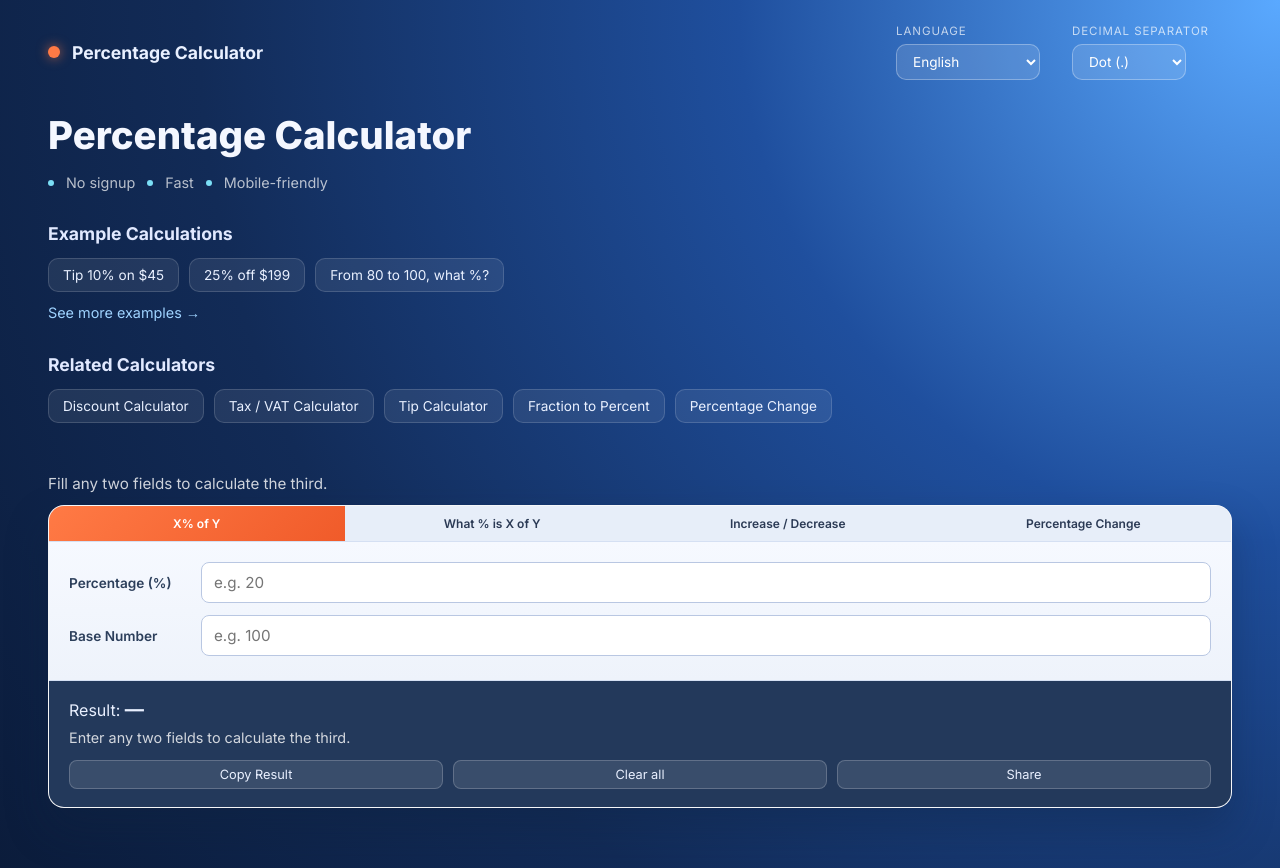
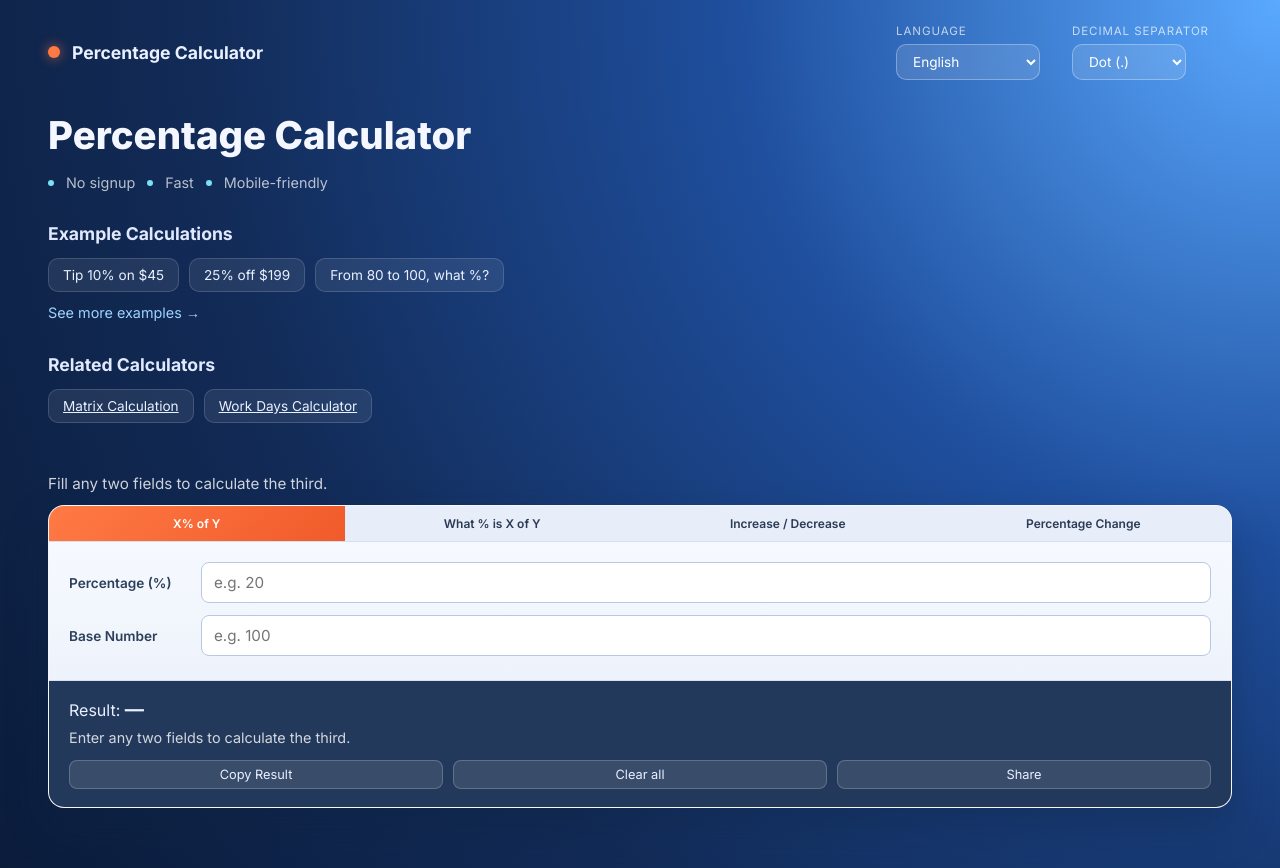
Before and after one commit to FranciscoMMonteiro/percentage_calculator_site, a React (Vite) app: page / in a window 1280 px wide. Built offline with nearby package versions, Linux system fonts and the light colour scheme.

Commit message:
Change other calculators buttons and links

```diff
--- a/src/App.jsx
+++ b/src/App.jsx
@@ -241,11 +241,22 @@ function App() {
           <div className="hero-section">
             <h2>{t.section_related}</h2>
             <div className="pill-grid">
-              <button className="pill">{t.related_discount}</button>
-              <button className="pill">{t.related_tax}</button>
-              <button className="pill">{t.related_tip}</button>
-              <button className="pill">{t.related_fraction}</button>
-              <button className="pill">{t.related_change}</button>
+              <a
+                className="pill"
+                href="https://www.matrixcalc.net/"
+                target="_blank"
+                rel="noreferrer"
+              >
+                {t.related_matrix}
+              </a>
+              <a
+                className="pill"
+                href="https://www.calcworkdays.com/"
+                target="_blank"
+                rel="noreferrer"
+              >
+                {t.related_work_days}
+              </a>
             </div>
           </div>
         </section>
--- a/src/translations.js
+++ b/src/translations.js
@@ -11,11 +11,8 @@ export const translations = {
         example_discount: "25% off $199",
         example_change: "From 80 to 100, what %?",
         link_examples: "See more examples →",
-        related_discount: "Discount Calculator",
-        related_tax: "Tax / VAT Calculator",
-        related_tip: "Tip Calculator",
-        related_fraction: "Fraction to Percent",
-        related_change: "Percentage Change",
+        related_matrix: "Matrix Calculation",
+        related_work_days: "Work Days Calculator",
         base_label: "Base Number",
         percentage_label: "Percentage (%)",
         result_label: "Result Number",
@@ -61,11 +58,8 @@ export const translations = {
         example_discount: "25% de desconto em $199",
         example_change: "De 80 para 100, quanto %?",
         link_examples: "Veja mais exemplos →",
-        related_discount: "Calculadora de Desconto",
-        related_tax: "Calculadora de Imposto / IVA",
-        related_tip: "Calculadora de Gorjeta",
-        related_fraction: "Fracao para Porcentagem",
-        related_change: "Mudanca Percentual",
+        related_matrix: "Calculo de Matrizes",
+        related_work_days: "Calculadora de Dias Uteis",
         base_label: "Número Base",
         percentage_label: "Porcentagem (%)",
         result_label: "Resultado",
@@ -111,11 +105,8 @@ export const translations = {
         example_discount: "25% de descuento en $199",
         example_change: "De 80 a 100, que %?",
         link_examples: "Ver mas ejemplos →",
-        related_discount: "Calculadora de Descuento",
-        related_tax: "Calculadora de Impuestos / IVA",
-        related_tip: "Calculadora de Propinas",
-        related_fraction: "Fraccion a Porcentaje",
-        related_change: "Cambio Porcentual",
+        related_matrix: "Calculo de Matrices",
+        related_work_days: "Calculadora de Dias Laborales",
         base_label: "Número Base",
         percentage_label: "Porcentaje (%)",
         result_label: "Resultado",
```
